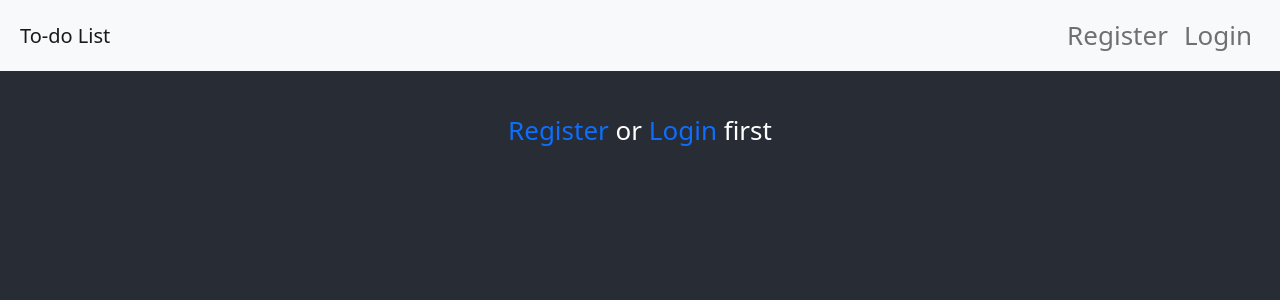
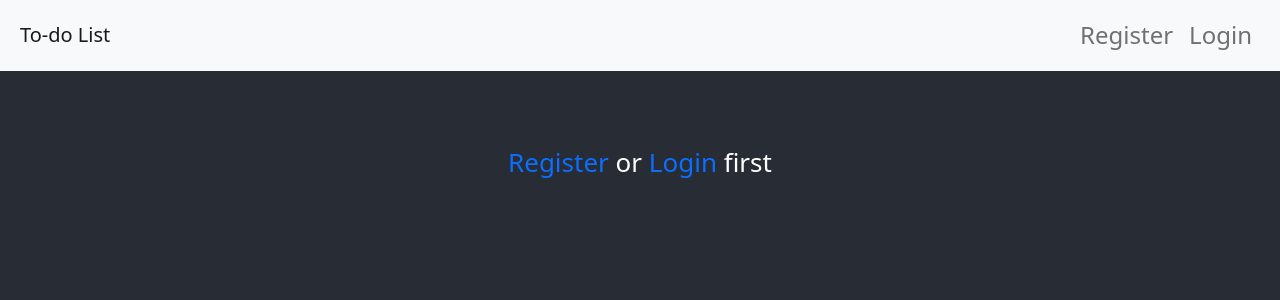
Before and after one commit to bigricherd/TodoList-React, a React (Create React App) app in the folder client/: page / in a window 1280 px wide. Shown: the top 300 px of the page. Built offline with nearby package versions, Linux system fonts and the light colour scheme; no server answers.

Commit message:
minor styling changes

```diff
--- a/client/src/App.css
+++ b/client/src/App.css
@@ -20,4 +20,26 @@ nav.sticky-top {
 
 form.nav-item>button {
   color: rgba(0, 0, 0, .55);
+  font-weight: normal;
+  margin-bottom: 0;
 }
+
+#registerLink,
+#loginLink {
+  color: rgba(0, 0, 0, .55);
+  font-weight: inherit;
+  margin-top: 0.31rem;
+  margin-bottom: 0.31rem;
+}
+
+#tasksLink {
+  color: rgba(0, 0, 0, .55);
+  font-weight: inherit;
+  margin-top: 0.25rem;
+  margin-bottom: 0.25rem;
+}
+
+#logoutForm {
+  margin-top: 0.25rem;
+  margin-bottom: 0.25rem;
+}
--- a/client/src/components/HomePage.jsx
+++ b/client/src/components/HomePage.jsx
@@ -7,11 +7,11 @@ function HomePage(props) {
     let message = null;
 
     if (!props.user) {
-        message = <p className="pt-4"><Link to='/register' className='text-decoration-none d-inline'>Register</Link> or <Link to='/login' className='text-decoration-none d-inline'>Login</Link> first</p>;
+        message = <p className="pt-3 pt-lg-5" id="authPrompt"><Link to='/register' className='text-decoration-none d-inline'>Register</Link> or <Link to='/login' className='text-decoration-none d-inline'>Login</Link> first</p>;
     }
 
     return (
-        <div className="row pt-3">
+        <div className="row pt-3 pt-lg-4">
             {message}
             <TasksContainer user={props.user} />
         </div>
--- a/client/src/components/Nav.jsx
+++ b/client/src/components/Nav.jsx
@@ -1,19 +1,19 @@
 import { Link } from 'react-router-dom';
 
 function Nav(props) {
-    let navLinkClasses = 'nav-item nav-link';
+    let navLinkClasses = 'nav-item nav-link h4';
 
     // If there is no user logged in, populate navbar contents with Register and Login links
     let navbarNav = <div className="navbar-nav ms-auto">
-        <Link to='/register' className={navLinkClasses}>Register</Link>
-        <Link to='/login' className={navLinkClasses}>Login</Link>
+        <Link to='/register' className={navLinkClasses} id="registerLink">Register</Link>
+        <Link to='/login' className={navLinkClasses} id="loginLink">Login</Link>
     </div>;
 
     // If a user is logged in, logout button in navbar contents
     if (props.user) {
         navbarNav = <div className="navbar-nav ms-auto">
-            <Link to='/' className={navLinkClasses}>Tasks</Link>
-            <form action='/api/users/logout' className={navLinkClasses} method='POST'><button className="border-0 bg-light">Logout | <span className="text-success">{props.user.username}</span></button></form>
+            <Link to='/' className={navLinkClasses} id="tasksLink">Tasks</Link>
+            <form action='/api/users/logout' className={navLinkClasses} id="logoutForm" method='POST'><button className="border-0 bg-light h4">Logout | <span className="text-success">{props.user.username}</span></button></form>
         </div>
     }
 
--- a/client/src/components/TasksContainer.jsx
+++ b/client/src/components/TasksContainer.jsx
@@ -75,7 +75,7 @@ function TasksContainer(props) {
 
     return (
 
-        <div>
+        <div className="pt-lg-1">
             {newTaskForm}
             <div className="col-md-8 offset-md-2 col-lg-6 offset-lg-3 col-xxl-4 offset-xxl-4 col-10 offset-1">
                 {heading}
```
